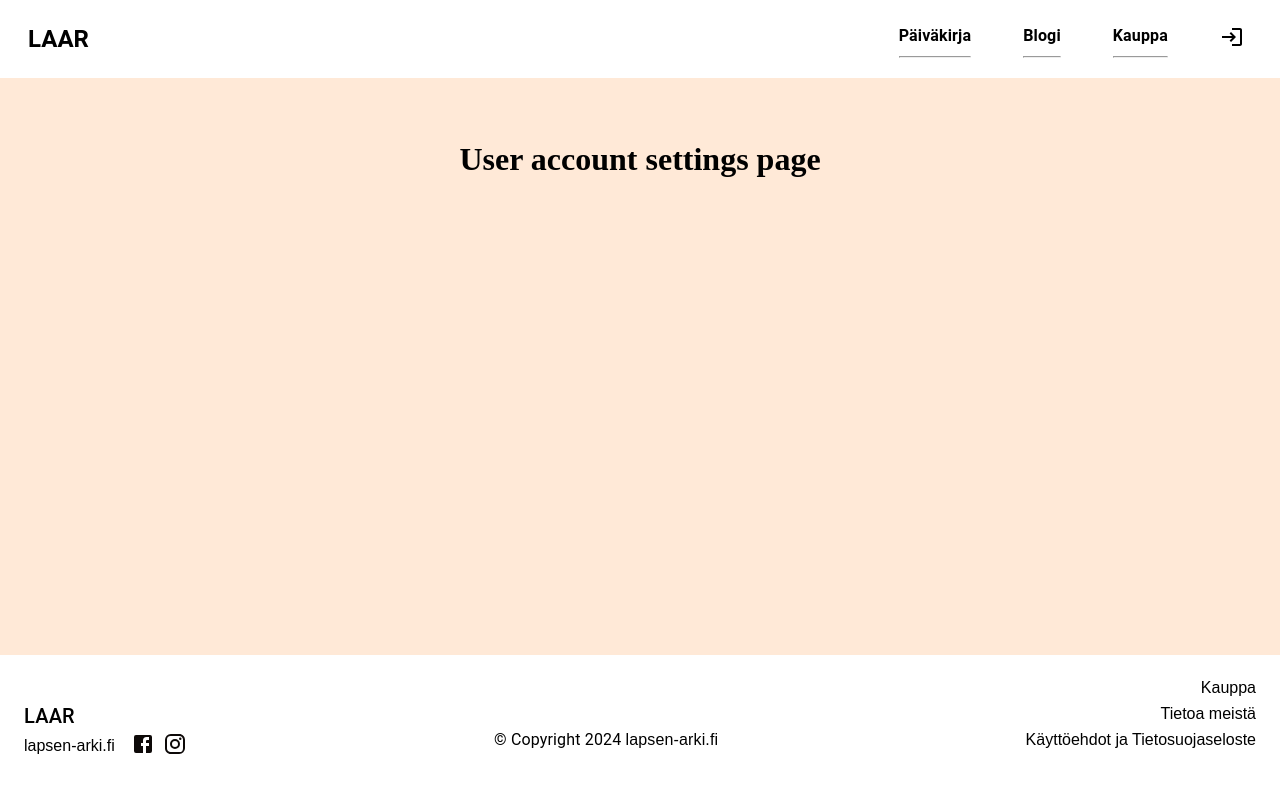
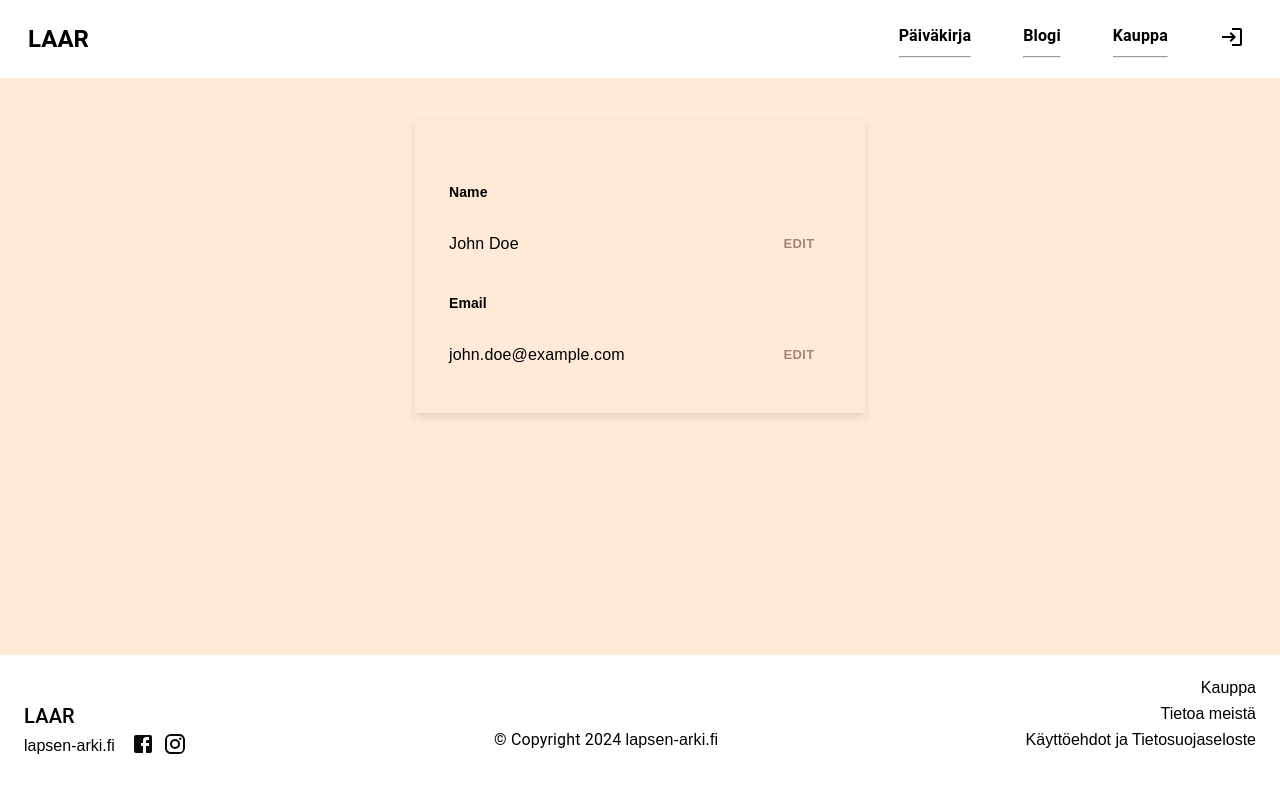
Before and after one commit to Lapsen-Arki/LAAR2, a React (Vite) app in the folder frontend/: page /account in a window 1280 px wide. Shown: the top 792 px of the page. Built offline with nearby package versions, Linux system fonts and the light colour scheme; no server answers.

Commit message:
Added account settings

```diff
--- a/frontend/src/views/AccountSettings.tsx
+++ b/frontend/src/views/AccountSettings.tsx
@@ -1,5 +1,150 @@
-const AccountSettings = () => {
-  return <h1>User account settings page</h1>;
+import { useState } from "react";
+import { ThemeProvider } from "@mui/material/styles";
+import { formTheme } from "../components/Layout/formThemeMUI";
+import { Container, TextField, Button, Typography, Box } from "@mui/material";
+
+const sub: {
+  [key: string]: {
+    title: string;
+    type: string;
+    autocomplete: string;
+    value: string;
+  };
+} = {
+  name: {
+    title: "Name",
+    type: "text",
+    autocomplete: "name",
+    value: "John Doe",
+  },
+  email: {
+    title: "Email",
+    type: "email",
+    autocomplete: "email",
+    value: "john.doe@example.com",
+  },
 };
 
+interface RenderFieldsProps {
+  fields: { [key: string]: string };
+  fieldName: string;
+  onChange: (fieldName: string, value: string) => void;
+  toggleEdit: (fieldName: string) => void;
+  editModes: { [key: string]: boolean };
+}
+interface RenderInputProps {
+  fields: { [key: string]: string };
+  fieldName: string;
+  onChange: (fieldName: string, value: string) => void;
+}
+interface RenderLabelProps {
+  fields: { [key: string]: string };
+  fieldName: string;
+}
+
+const AccountSettings = () => {
+  // State variables to hold the current values of the form inputs
+  const [fields, setFields] = useState(
+    Object.fromEntries(
+      Object.entries(sub).map(([key, field]) => [key, field.value])
+    )
+  );
+  // State variables for field edit mode
+  const [editModes, setEditModes] = useState<RenderFieldsProps["editModes"]>({
+    name: false,
+    email: false,
+  });
+
+  const handleFieldChange = (fieldName: string, value: string) => {
+    setFields({
+      ...fields,
+      [fieldName]: value,
+    });
+  };
+  const toggleEditMode = (fieldName: string) => {
+    setEditModes({
+      ...editModes,
+      [fieldName]: !editModes[fieldName],
+    });
+  };
+
+  return (
+    <ThemeProvider theme={formTheme}>
+      <Container component="main" maxWidth="sm">
+        <Typography variant="h4" style={{ textAlign: "center" }}></Typography>
+        <form onSubmit={(e) => console.log(e.target)}>
+          {Object.keys(sub).map((field) => (
+            <RenderFields
+              fields={fields}
+              fieldName={field}
+              onChange={handleFieldChange}
+              toggleEdit={toggleEditMode}
+              editModes={editModes}
+            />
+          ))}
+        </form>
+      </Container>
+    </ThemeProvider>
+  );
+};
+
+function RenderFields({
+  fields,
+  fieldName,
+  onChange,
+  toggleEdit,
+  editModes,
+}: RenderFieldsProps) {
+  return (
+    <>
+      <Typography
+        variant="subtitle1"
+        style={{ marginBottom: "2px", textAlign: "left" }}
+      >
+        {sub[fieldName].title}
+      </Typography>
+      <Box display="flex" alignItems="center" maxWidth="sm">
+        <Box flexBasis="90%">
+          {editModes[fieldName] ? (
+            <RenderInput
+              fields={fields}
+              fieldName={fieldName}
+              onChange={onChange}
+            />
+          ) : (
+            <RenderLabel fields={fields} fieldName={fieldName} />
+          )}
+        </Box>
+        <Button style={{ width: "10%" }} onClick={() => toggleEdit(fieldName)}>
+          {editModes[fieldName] ? "Stop" : "Edit"}
+        </Button>
+      </Box>
+    </>
+  );
+}
+
+function RenderInput({ fields, fieldName, onChange }: RenderInputProps) {
+  return (
+    <TextField
+      name={fieldName}
+      variant="outlined"
+      margin="normal"
+      value={fields[fieldName]}
+      type={sub[fieldName].type}
+      autoComplete={sub[fieldName].autocomplete}
+      autoFocus
+      onChange={(e) => onChange(fieldName, e.target.value)}
+      style={{ width: "90%" }}
+    />
+  );
+}
+
+function RenderLabel({ fields, fieldName }: RenderLabelProps) {
+  return (
+    <Typography variant="body1" style={{ marginRight: "10px", width: "90%" }}>
+      {fields[fieldName]}
+    </Typography>
+  );
+}
+
 export default AccountSettings;
```
